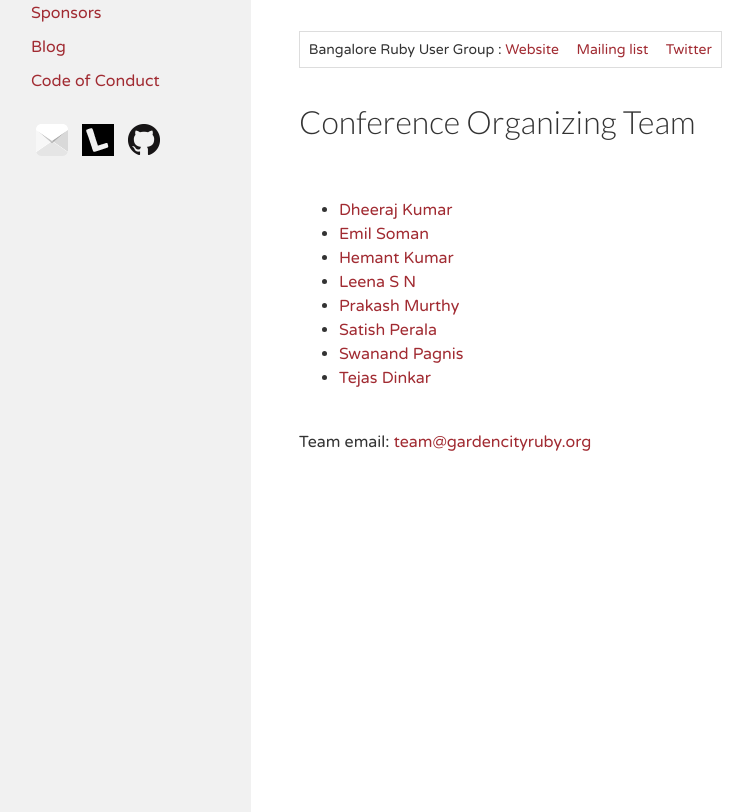
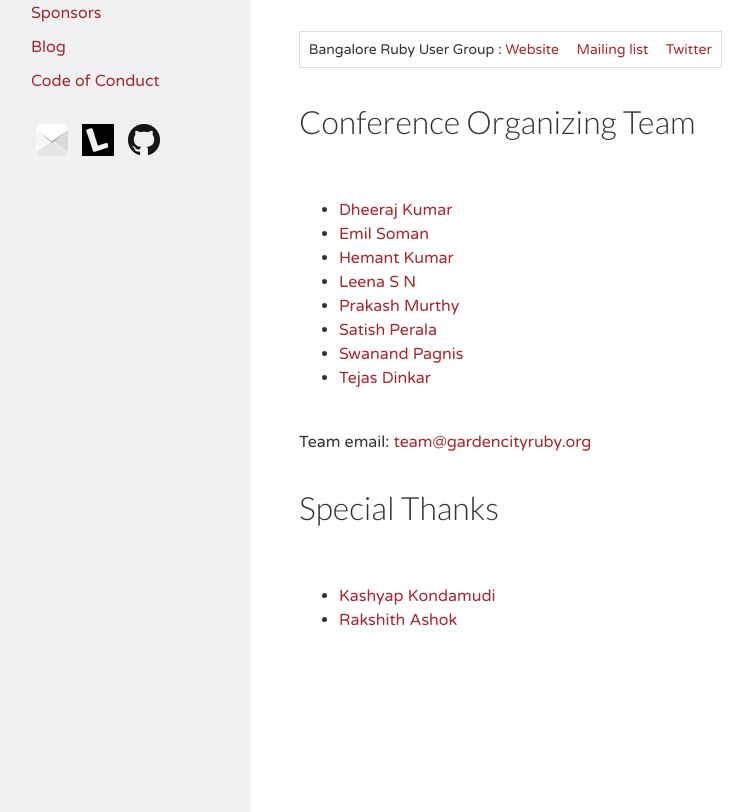
Before and after one commit to GardenCityRuby/GCRC2014, a Jekyll site: the page built from about.md, in a window 1280 px wide and 1142 px high. Shown: the part 330-1142 px from the top of the window, without its empty margins (9-762 px from the left). Built offline with Jekyll 4.4.1, drawn with Linux system fonts in a browser that asks for light colours; nearby versions of some CDN libraries; comment, search, counter and statistics services are not loaded.

Commit message:
Adding kashyap and rakshith to about page

```diff
--- a/about.md
+++ b/about.md
@@ -22,3 +22,7 @@ Bangalore Ruby User Group : [Website](http://bangaloreruby.org) | [Mailing list]
 * [Tejas Dinkar](https://twitter.com/tdinkar)
 
 Team email: [team@gardencityruby.org](mailto:team@gardencityruby.org)
+
+### Special Thanks
+* [Kashyap Kondamudi](https://twitter.com/kgrz)
+* [Rakshith Ashok](https://twitter.com/RAKAFLACKA)
```
